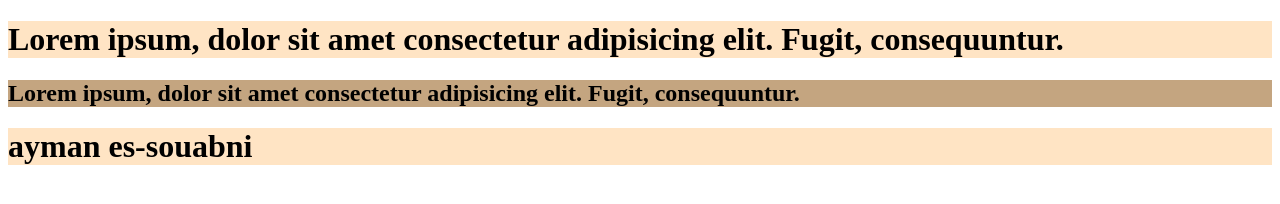
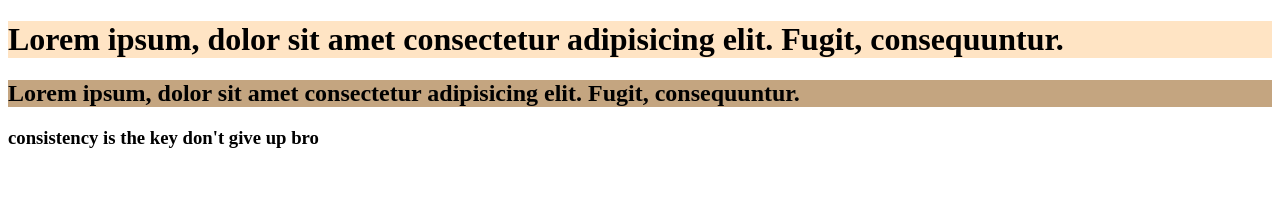
Before and after one commit to ayman-Essouabni/test3-git, a plain HTML site: page index.html in a window 1280 px wide. Drawn offline with Linux system fonts and the light colour scheme.

Commit message:
delalte h2 and add h3

```diff
--- a/index.html
+++ b/index.html
@@ -10,7 +10,7 @@
 <body>
     <h1>Lorem ipsum, dolor sit amet consectetur adipisicing elit. Fugit, consequuntur.</h1>
     <h2>Lorem ipsum, dolor sit amet consectetur adipisicing elit. Fugit, consequuntur.</h2>
-    <h1>ayman es-souabni</h1>
+     <h3>consistency is the key don't give up bro</h3>
 
 </body>
 </html>
```
